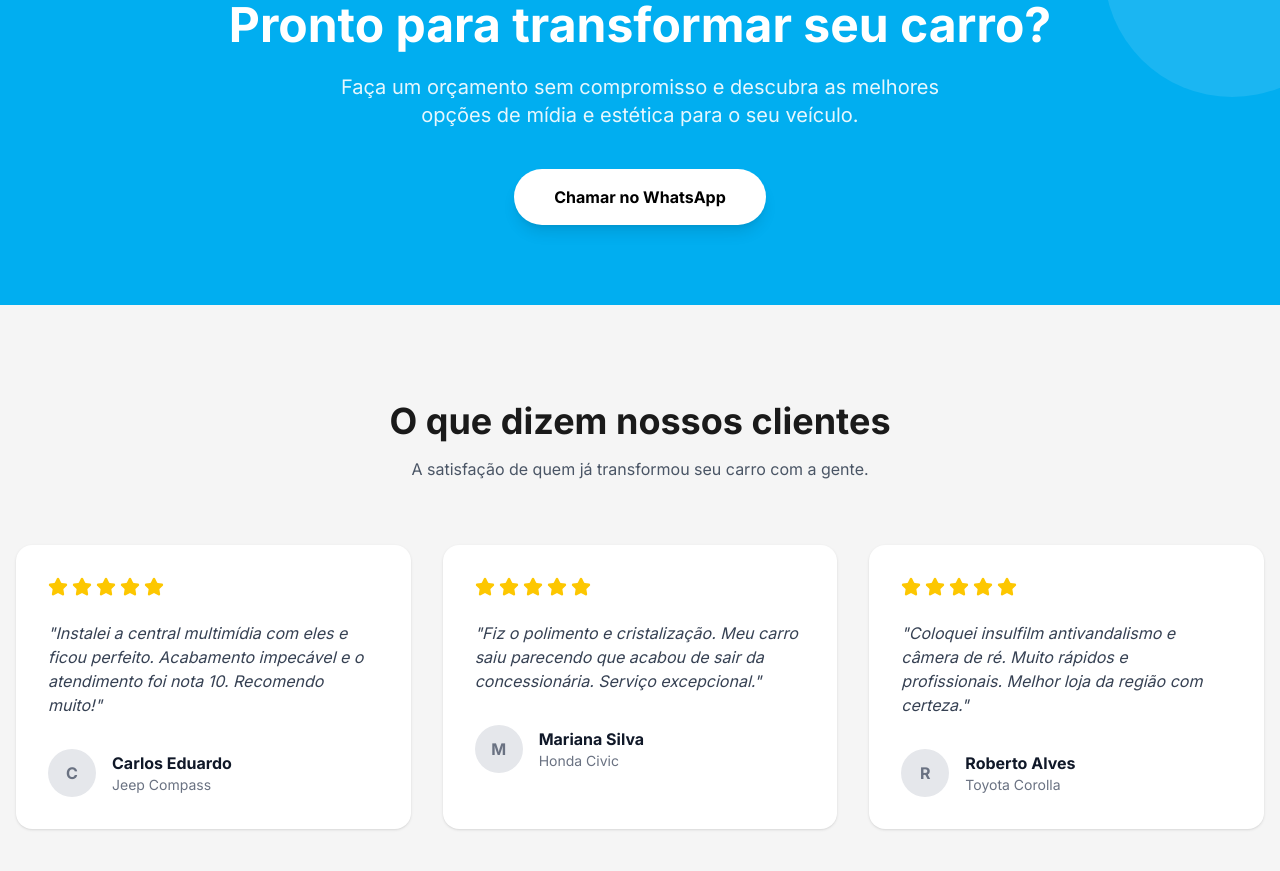
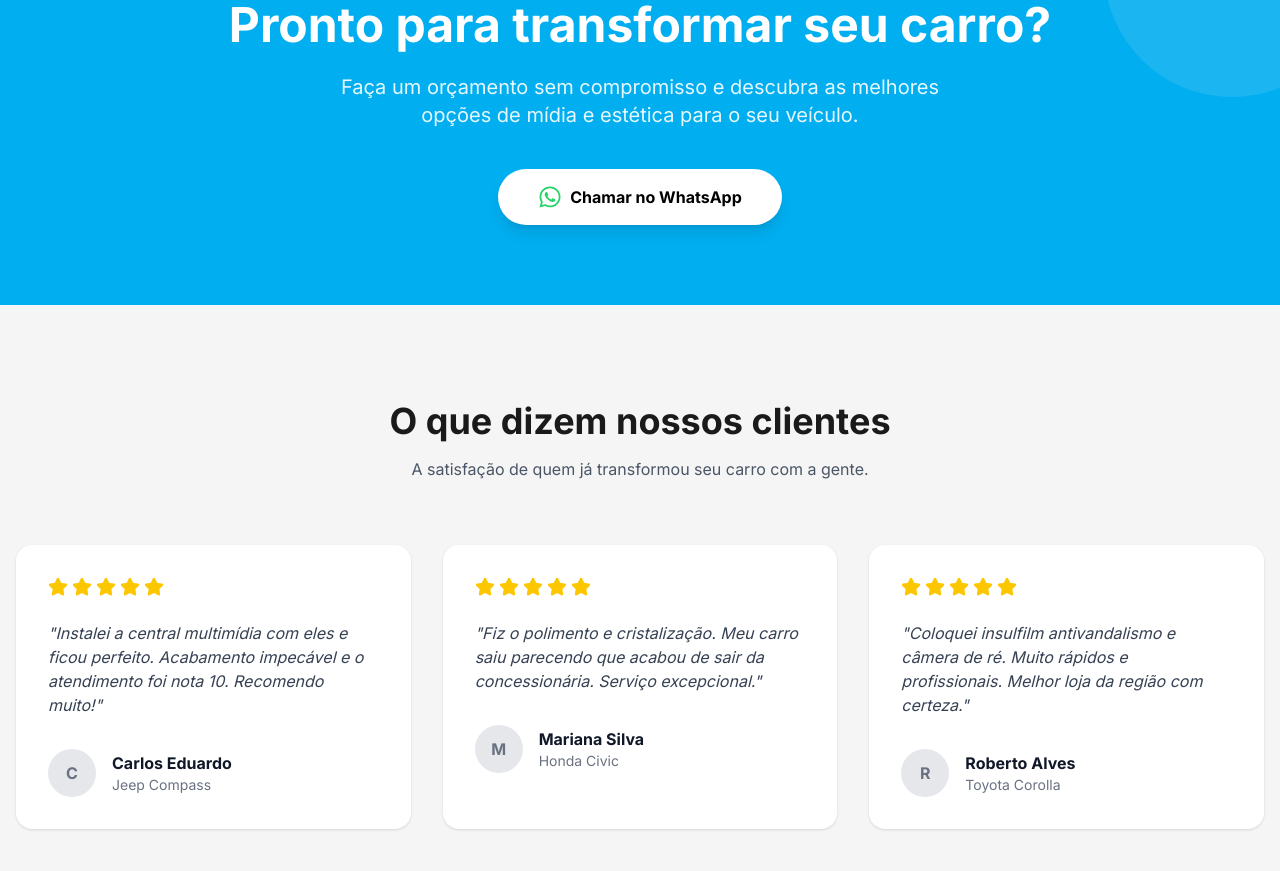
Before and after one commit to Dioogooa/Almeida-auto, a Next.js app: page / in a window 1280 px wide. Shown: the part 2115-2986 px from the top of the page. Built offline with nearby package versions, Linux system fonts and the light colour scheme.

Commit message:
Cta section finalizada

```diff
--- a/components/home/CtaWhatsApp.jsx
+++ b/components/home/CtaWhatsApp.jsx
@@ -1,3 +1,5 @@
+import { FaWhatsapp } from "react-icons/fa";
+
 export default function CtaWhatsApp() {
   return (
     <section className="bg-primary py-20 relative overflow-hidden">
@@ -11,11 +13,12 @@ export default function CtaWhatsApp() {
           Faça um orçamento sem compromisso e descubra as melhores opções de mídia e estética para o seu veículo.
         </p>
         <a
-          href="https://wa.me/55SEUNUMERO?text=Olá! Quero fazer um orçamento sem compromisso"
+          href="https://wa.me/5562982302156?text=Ol%C3%A1%2C%20quero%20fazer%20um%20orcamento%20sem%20compromisso"
           target="_blank"
           rel="noopener noreferrer"
-          className="inline-block bg-white text-black font-bold py-4 px-10 rounded-full hover:bg-gray-100 hover:scale-105 transition-all shadow-lg"
+          className="inline-flex items-center justify-center gap-2 bg-white text-black font-bold py-4 px-10 rounded-full hover:bg-gray-100 hover:scale-105 transition-all shadow-lg"
         >
+          <FaWhatsapp className="w-6 h-6 text-[#25D366]" />
           Chamar no WhatsApp
         </a>
       </div>
```
